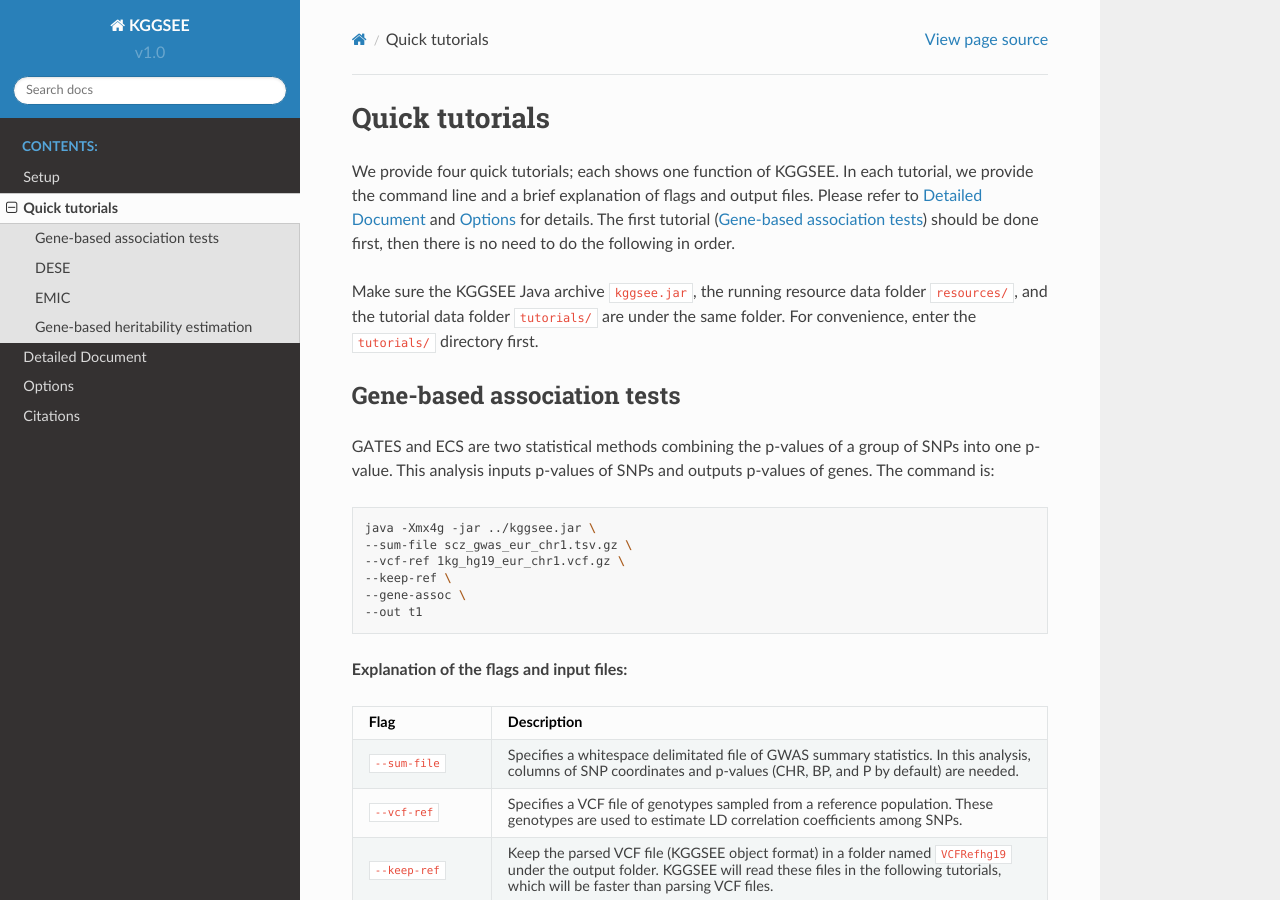
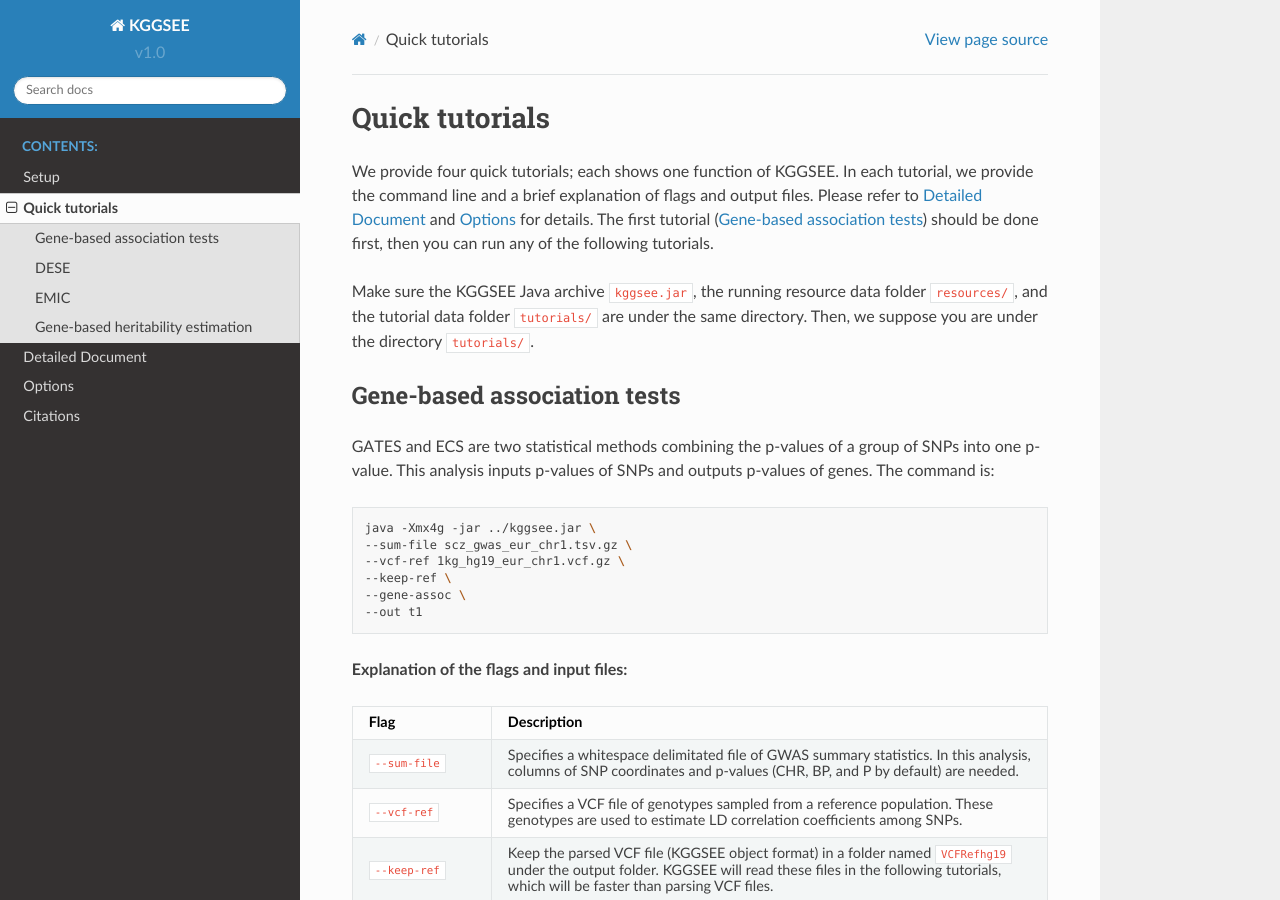
Before and after one commit to pmglab/KGGSEE, a Sphinx documentation site: the page built from doc/source/quick_tutorials.rst, in a window 1280 px wide and 900 px high. Built offline with Sphinx 7.4.7 and the Read the Docs theme 2.0.0, drawn with Linux system fonts in a browser that asks for light colours; some of the changed text lies outside the part shown.

Commit message:
Update quick_tutorials.rst

```diff
--- a/doc/source/quick_tutorials.rst
+++ b/doc/source/quick_tutorials.rst
@@ -4,9 +4,9 @@
 Quick tutorials
 ===============
 
-We provide four quick tutorials; each shows one function of KGGSEE. In each tutorial, we provide the command line and a brief explanation of flags and output files. Please refer to :ref:`Detailed Document <detailed_document>` and :ref:`Options <options>` for details. The first tutorial (:ref:`Gene-based association tests <t1>`) should be done first, then there is no need to do the following in order.
+We provide four quick tutorials; each shows one function of KGGSEE. In each tutorial, we provide the command line and a brief explanation of flags and output files. Please refer to :ref:`Detailed Document <detailed_document>` and :ref:`Options <options>` for details. The first tutorial (:ref:`Gene-based association tests <t1>`) should be done first, then you can run any of the following tutorials.
 
-Make sure the KGGSEE Java archive ``kggsee.jar``, the running resource data folder ``resources/``, and the tutorial data folder ``tutorials/`` are under the same folder. For convenience, enter the ``tutorials/`` directory first.
+Make sure the KGGSEE Java archive ``kggsee.jar``, the running resource data folder ``resources/``, and the tutorial data folder ``tutorials/`` are under the same directory. Then, we suppose you are under the directory ``tutorials/``.
 
 
 .. _t1:
```
Also changed, not shown: other parts of doc/source/quick_tutorials.rst (+4 -2 lines).
